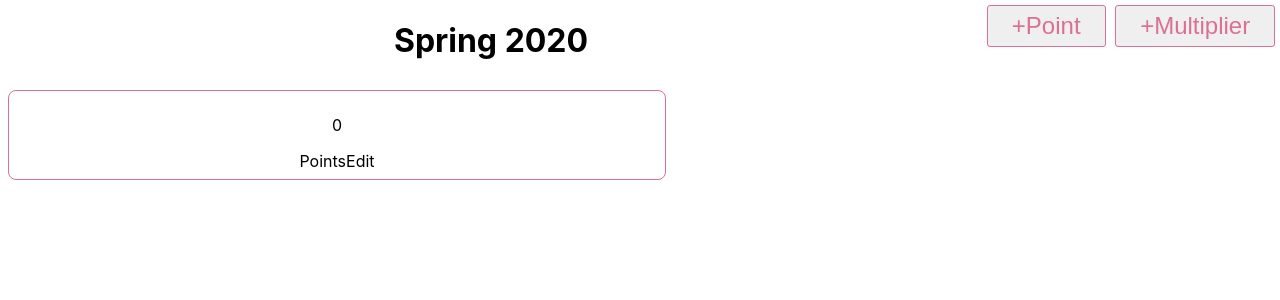
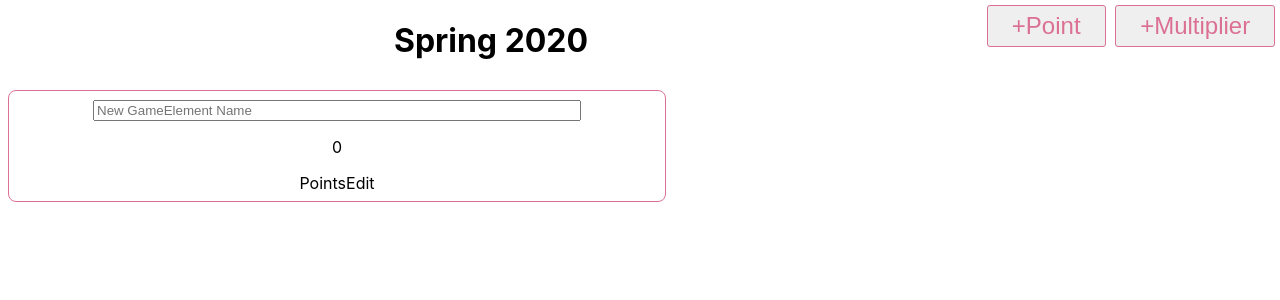
Before and after one commit to davidgamero/me2110-scoring-app, a React (Create React App) app: page / in a window 1280 px wide. Shown: the top 300 px of the page. Built offline with nearby package versions, Linux system fonts and the light colour scheme.

Commit message:
name input

```diff
--- a/src/components/ElementEdit.js
+++ b/src/components/ElementEdit.js
@@ -15,6 +15,10 @@ padding: 0.5rem;
 max-width: 40rem;
 `
 
+const ElementNameInput = styled.input`
+width: 30rem;
+`
+
 const getGameReactElement = (gameElement) => {
   switch (gameElement.type) {
     case 'points':
@@ -29,6 +33,7 @@ const getGameReactElement = (gameElement) => {
 const ElementEdit = ({ gameElement }) => {
   return (
     <ElementEditCard>
+      <ElementNameInput placeholder="New GameElement Name" />
       <FieldText>{gameElement.key}</FieldText>
       {getGameReactElement(gameElement)}
     </ElementEditCard>
```
